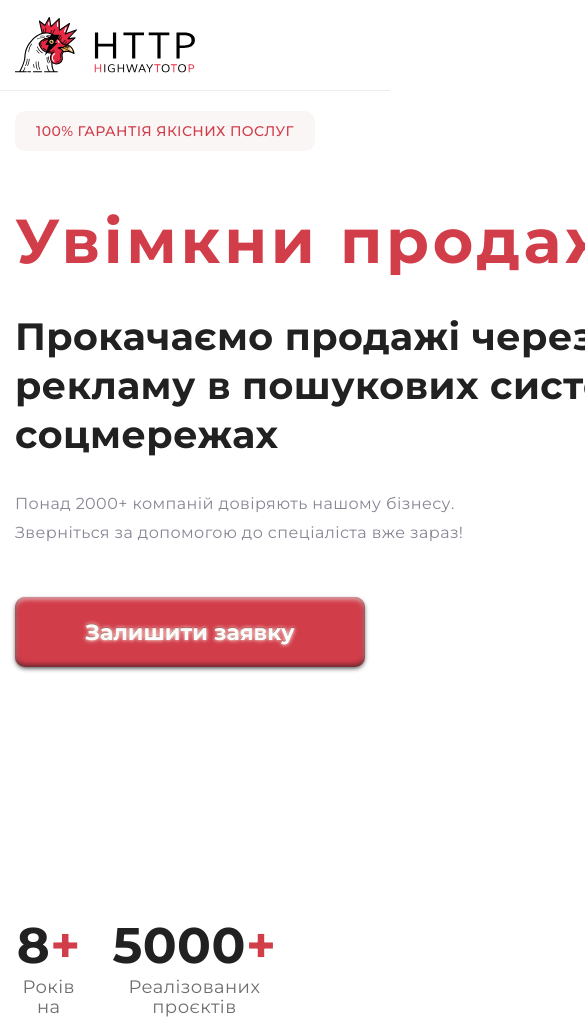
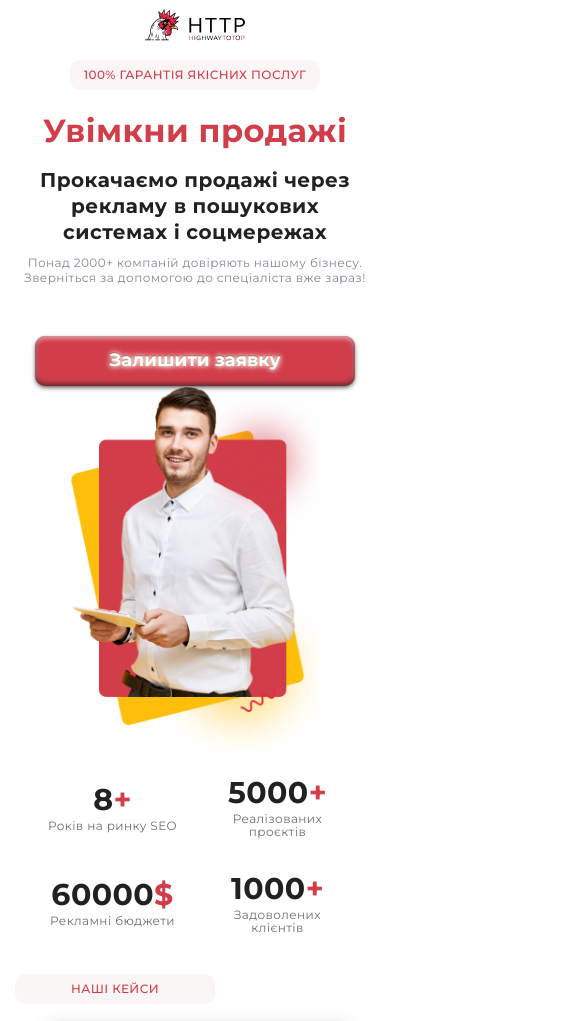
Before and after one commit to Kathryne-Kat/HTTP_LandingPage, a plain HTML site: page index.html in a window 390 px wide. Shown: the top 1021 px of the page, 585 px wide, since content can reach past the window. Drawn offline with nearby package versions, Linux system fonts and the light colour scheme; a web font is replaced by a local one.

Commit message:
add adaptive

```diff
--- a/css/style.css
+++ b/css/style.css
@@ -78,20 +78,44 @@ address {
 
 /*---------header------------*/
 .page-header {
-  border-bottom: 1px solid #ececec;
+  /* border-bottom: 1px solid #ececec; */
 }
 .container.header {
   display: flex;
-
+  justify-content: start;
   align-items: center;
+}
+@media screen and (max-width: 1200px) {
+  .container.header {
+  }
+}
+@media screen and (max-width: 768px) {
+  .container.header {
+    justify-content: center;
+  }
+}
+@media screen and (max-width: 480px) {
+  .container.header {
+  }
 }
 
 .logo {
   width: 180px;
   height: 90px;
 }
-
-.navigation {
+@media screen and (max-width: 768px) {
+  .logo {
+    width: 120px;
+    height: 60px;
+  }
+}
+@media screen and (max-width: 480px) {
+  .logo {
+    width: 100px;
+    height: 50px;
+  }
+}
+/* .navigation {
   margin-left: 93px;
 }
 .site-nav {
@@ -122,7 +146,7 @@ address {
 }
 .current {
   position: relative;
-  /* animation: 2s infinite; */
+  animation: 2s infinite;
 }
 .current::after {
   content: "";
@@ -134,7 +158,7 @@ address {
   height: 4px;
   background-color: var(--accent-text-color);
   border-radius: 2px;
-}
+} */
 .contacts.header {
   display: flex;
   margin-left: auto;
@@ -154,15 +178,14 @@ address {
   text-decoration: none;
   transition: color var(--time) var(--cubic);
 }
-.icon {
+/* .icon {
   vertical-align: middle;
   margin-right: 10px;
   fill: currentColor;
-}
+} */
 .contacts .link:hover,
 .contacts .link:focus {
   color: var(--accent-text-color);
-
   cursor: pointer;
   transition: color var(--time) var(--cubic);
 }
@@ -171,31 +194,69 @@ address {
 .flex-container {
   display: flex;
 }
-/* .hero {
-  padding-top: 200px;
-  padding-bottom: 200px;
-  background-color: var(--accent-color);
-  background-image: url(../images/hero.png);
-  background-repeat: no-repeat;
-  background-size: auto;
-  background-position: right;
-  width: 670px;
-  height: 800px;
-
-  text-align: left;
-} */
+@media screen and (max-width: 1200px) {
+  .flex-container {
+  }
+}
+@media screen and (max-width: 768px) {
+  .flex-container {
+    /* flex-wrap: wrap; */
+    flex-direction: column;
+    justify-content: center;
+    align-items: center;
+  }
+}
+@media screen and (max-width: 480px) {
+  .flex-container {
+  }
+}
 .hero-img {
   /* padding-right: 15px; */
 }
+
+@media screen and (max-width: 1200px) {
+  .hero-img {
+    width: 380px;
+    height: auto;
+  }
+}
+@media screen and (max-width: 768px) {
+  .hero-img {
+    width: 320px;
+    height: auto;
+  }
+}
+@media screen and (max-width: 768px) {
+  .hero-img {
+    width: 250px;
+  }
+}
 .hero-name {
-  width: 300px;
+  width: 350px;
 
   margin-top: 20px;
   margin-bottom: 50px;
 }
-
+@media screen and (max-width: 768px) {
+  .hero-name {
+    margin-left: auto;
+    margin-right: auto;
+    width: 250px;
+    /* margin-top: 10px;
+    margin-bottom: 20px; */
+  }
+}
+@media screen and (max-width: 480px) {
+  .hero-name {
+    /* margin-left: auto;
+    margin-right: auto; */
+    /* width: 250px; */
+    /* margin-top: 10px;
+    margin-bottom: 20px; */
+  }
+}
 .hero-title {
-  width: 696px;
+  /* width: 696px; */
   display: block;
 
   margin-left: auto;
@@ -205,16 +266,45 @@ address {
 
   /* line-height: 1.4; */
 
-  letter-spacing: 0.06em;
+  /* letter-spacing: 0.06em; */
   font-weight: 700;
   font-size: 62px;
   line-height: 1.3;
   /* text-transform: uppercase; */
 }
+@media screen and (max-width: 1200px) {
+  .hero-title {
+    font-size: 44px;
+  }
+}
+@media screen and (max-width: 768px) {
+  .hero-title {
+    width: 100%;
+    font-size: 32px;
+    margin-bottom: 15px;
+    text-align: center;
+  }
+}
 .hero-title-h2 {
   font-size: 38px;
   line-height: 1.3;
   margin-bottom: 30px;
+}
+@media screen and (max-width: 1200px) {
+  .hero-title-h2 {
+    font-size: 28px;
+  }
+}
+@media screen and (max-width: 768px) {
+  .hero-title-h2 {
+    width: 100%;
+    padding-left: 5px;
+    padding-right: 5px;
+    font-size: 20px;
+    line-height: 1.3;
+    margin-bottom: 10px;
+    text-align: center;
+  }
 }
 .hero-text {
   max-width: 500px;
@@ -222,6 +312,19 @@ address {
   line-height: 1.8;
   color: #868695;
   margin-bottom: 50px;
+  padding-left: 5px;
+  padding-right: 5px;
+}
+@media screen and (max-width: 768px) {
+  .hero-text {
+    max-width: 100%;
+
+    font-size: 12px;
+    line-height: 1.3;
+    color: #868695;
+    margin-bottom: 50px;
+    text-align: center;
+  }
 }
 /* .button-hero {
   padding: 15px 32px;
@@ -273,6 +376,26 @@ address {
   -webkit-animation: pulsate 1.5s linear infinite;
   animation: pulsate 1.5s linear infinite;
 }
+@media screen and (max-width: 768px) {
+  .button-hero {
+    display: block;
+    width: 320px;
+    height: 50px;
+    font-size: 18px;
+    margin: 0 auto;
+  }
+}
+/* @media screen and (max-width: 768px) {
+  .button-hero.btn-hero {
+
+    position: fixed;
+    bottom: 0;
+    left: 50%;
+    transform: translateX(-50%);
+    z-index: 9999;
+
+  }
+} */
 .button-hero:hover {
   -webkit-animation-play-state: paused;
   animation-play-state: paused;
@@ -321,13 +444,21 @@ address {
   margin-top: 20px;
   margin-bottom: 50px;
 }
-
+@media screen and (max-width: 768px) {
+  .section-title {
+    height: 30px;
+    font-size: 12px;
+    line-height: 1.2;
+    margin-top: 10px;
+    margin-bottom: 20px;
+  }
+}
 .section {
-  padding-top: 50px;
-  padding-bottom: 50px;
+  padding-top: 30px;
+  padding-bottom: 30px;
 }
 
-/*-----feature----*/
+/*-----achievement---*/
 .achievement-list,
 .work-list,
 .team-list {
@@ -335,13 +466,38 @@ address {
   flex-wrap: wrap;
   gap: 30px;
 }
+@media screen and (max-width: 768px) {
+  .achievement-list,
+  .work-list,
+  .team-list {
+    align-items: center;
+    justify-content: center;
+  }
+}
 
 .section-achievement {
   padding-top: 5px;
-  padding-bottom: 50px;
+  padding-bottom: 30px;
 }
 .element.achievement {
   flex-basis: calc((100% - 90px) / 4);
+}
+/* @media screen and (max-width: 1200px) {
+  .element.achievement {
+    width: 150px;
+  }
+} */
+@media screen and (max-width: 768px) {
+  .element.achievement {
+    align-items: center;
+    justify-content: center;
+  }
+}
+@media screen and (max-width: 480px) {
+  .element.achievement {
+    flex-basis: calc((100% - 90px) / 2);
+    /* max-width: 200px; */
+  }
 }
 .achievement-list .title {
   margin-bottom: 8px;
@@ -355,6 +511,11 @@ address {
   line-height: 1.3;
   text-align: center;
 }
+@media screen and (max-width: 768px) {
+  .achievement-title {
+    font-size: 30px;
+  }
+}
 .achievement-title-accent {
   color: var(--accent-text-color);
 }
@@ -364,8 +525,12 @@ address {
   text-align: center;
   color: #6e6e6e;
 }
-
-/*-----examples-----*/
+@media screen and (max-width: 768px) {
+  .achievement-text {
+    font-size: 12px;
+  }
+}
+/*-----work-----*/
 .section.work {
   padding-top: 0;
 }
@@ -374,7 +539,7 @@ address {
 }
 .element.work {
   flex-basis: calc((100% - 60px) / 3);
-  position: relative;
+  /* position: relative; */
 
   width: 360px;
   /* height: 458px; */
@@ -382,6 +547,11 @@ address {
   border: 1px solid #d23d4a;
   box-shadow: 4px 10px 20px 4px rgba(0, 0, 0, 0.25);
   border-radius: 10px;
+}
+@media screen and (max-width: 768px) {
+  .element.work {
+    width: 100%;
+  }
 }
 .work.yellow {
   border: 1px solid #ffbe0b;
@@ -418,6 +588,12 @@ address {
   text-align: center;
   margin: 0 auto;
 }
+@media screen and (max-width: 480px) {
+  .work-list-img {
+    width: 300px;
+    height: auto;
+  }
+}
 .text-position {
   width: 100%;
   padding-top: 27px;
@@ -448,6 +624,12 @@ address {
   display: flex;
   justify-content: space-between;
 }
+@media screen and (max-width: 768px) {
+  .container.order {
+    display: block;
+    flex-wrap: wrap;
+  }
+}
 .container {
 }
 .order-title {
@@ -473,6 +655,12 @@ address {
   box-shadow: 4px 10px 20px 4px rgba(0, 0, 0, 0.25);
   border-radius: 10px;
 }
+@media screen and (max-width: 768px) {
+  .order-form {
+    width: 100%;
+    height: auto;
+  }
+}
 .order-title-form {
   text-align: center;
   font-weight: 700;
@@ -491,15 +679,24 @@ address {
   border: 1px solid #626276;
   border-radius: 10px;
 }
+@media screen and (max-width: 768px) {
+  .order-input {
+    width: 100%;
+  }
+}
 .order-btn {
   margin-bottom: 30px;
   display: block;
   margin-bottom: 40px;
   margin: 0 auto;
   padding: 15px 32px;
-  min-width: 430px;
+  max-width: 430px;
 }
-
+@media screen and (max-width: 768px) {
+  .order-btn {
+    width: 100%;
+  }
+}
 /*------plan------*/
 
 .section {
@@ -507,7 +704,12 @@ address {
 .container.plan {
   display: flex;
 }
-
+@media screen and (max-width: 768px) {
+  .container.plan {
+    display: block;
+    flex-wrap: wrap;
+  }
+}
 .plan-title-container {
   max-width: 570px;
 }
@@ -575,7 +777,12 @@ address {
   display: flex;
   justify-content: space-between;
 }
-
+@media screen and (max-width: 480px) {
+  .reviews-container {
+    display: block;
+    flex-wrap: wrap;
+  }
+}
 .reviews-title {
   font-weight: 700;
   font-size: 40px;
@@ -591,11 +798,22 @@ address {
   width: 300px;
   /* margin-bottom: 20px; */
 }
-.reviews-photo {
+.reviews-circle {
+  width: 100%;
+}
+@media screen and (max-width: 768px) {
+  .reviews-circle {
+    display: none;
+  }
 }
 .reviews-item-continer {
   width: 600px;
   position: relative;
+}
+@media screen and (max-width: 480px) {
+  .reviews-item-continer {
+    width: 100%;
+  }
 }
 .reviews-item-phone {
 }
@@ -773,11 +991,19 @@ address {
 .container.footer {
   padding-top: 20px;
 }
+
 .contacts.footer.list {
   display: flex;
   justify-content: space-between;
 }
-
+@media screen and (max-width: 768px) {
+  .contacts.footer.list {
+    flex-direction: column;
+    align-items: center;
+    justify-content: center;
+    flex-wrap: wrap;
+  }
+}
 .logo.footer {
 }
 
--- a/index.html
+++ b/index.html
@@ -53,9 +53,9 @@
         <div class="container">
           <div class="flex-container">
             <div>
-              <p class="section-title hero-name">
+              <h3 class="section-title hero-name">
                 100% ГАРАНТІЯ ЯКІСНИХ ПОСЛУГ
-              </p>
+              </h3>
               <h1 class="hero-title">Увімкни продажі</h1>
               <h2 class="hero-title-h2">
                 Прокачаємо продажі через рекламу в пошукових системах і
@@ -65,7 +65,12 @@
                 Понад 2000+ компаній довіряють нашому бізнесу. Зверніться за
                 допомогою до спеціаліста вже зараз!
               </div>
-              <button class="button-hero btn" type="button" data-modal-open>
+              <button
+                class="button-hero btn-hero"
+                id="fixedButton"
+                type="button"
+                data-modal-open
+              >
                 Залишити заявку
               </button>
             </div>
@@ -94,7 +99,7 @@
             </li>
             <li class="element achievement icon-diagram">
               <h3 class="achievement-title">
-                60 000<span class="achievement-title-accent">$</span>
+                60000<span class="achievement-title-accent">$</span>
               </h3>
               <p class="achievement-text">Рекламні бюджети</p>
             </li>
@@ -133,7 +138,7 @@
                   <span class="element work-list-item-text">
                     Середня вартість заявки
                   </span>
-                  <span class="element work-list-item-text-num">$ 1,3</span>
+                  <span class="element work-list-item-text-num">$1,3</span>
                 </li>
               </ul>
               <img
@@ -165,7 +170,7 @@
                   <span class="element work-list-item-text">
                     Середня вартість заявки
                   </span>
-                  <span class="element work-list-item-text-num">$ 1,3</span>
+                  <span class="element work-list-item-text-num">$1,3</span>
                 </li>
               </ul>
               <img
@@ -197,7 +202,7 @@
                   <span class="element work-list-item-text">
                     Середня вартість заявки
                   </span>
-                  <span class="element work-list-item-text-num">$ 1,3</span>
+                  <span class="element work-list-item-text-num">$1,3</span>
                 </li>
               </ul>
               <img
@@ -229,7 +234,7 @@
                   <span class="element work-list-item-text">
                     Середня вартість заявки
                   </span>
-                  <span class="element work-list-item-text-num">$ 1,3</span>
+                  <span class="element work-list-item-text-num">$1,3</span>
                 </li>
               </ul>
               <img
@@ -261,7 +266,7 @@
                   <span class="element work-list-item-text">
                     Середня вартість заявки
                   </span>
-                  <span class="element work-list-item-text-num">$ 1,3</span>
+                  <span class="element work-list-item-text-num">$1,3</span>
                 </li>
               </ul>
               <img
@@ -293,7 +298,7 @@
                   <span class="element work-list-item-text">
                     Середня вартість заявки
                   </span>
-                  <span class="element work-list-item-text-num">$ 1,3</span>
+                  <span class="element work-list-item-text-num">$1,3</span>
                 </li>
               </ul>
               <img
@@ -694,7 +699,7 @@
                 </p>
               </div>
             </div>
-            <div class="reviews-photo">
+            <div class="reviews-circle">
               <img src="./images/Testimonial.png" alt="" />
             </div>
           </div>
@@ -861,5 +866,6 @@
       </div>
     </div>
     <script src="./js/modal.js"></script>
+    <script src="./js/buttom.js"></script>
   </body>
 </html>
--- /dev/null
+++ b/js/buttom.js
@@ -0,0 +1,14 @@
+(() => {
+  window.addEventListener("scroll", function () {
+    var button = document.getElementById("fixedButton");
+    var rect = button.getBoundingClientRect();
+    var viewportHeight =
+      window.innerHeight || document.documentElement.clientHeight;
+
+    if (rect.bottom >= viewportHeight) {
+      button.style.bottom = "10px"; // Оставляем небольшой отступ от нижнего края
+    } else {
+      button.style.bottom = "0";
+    }
+  });
+})();
```
